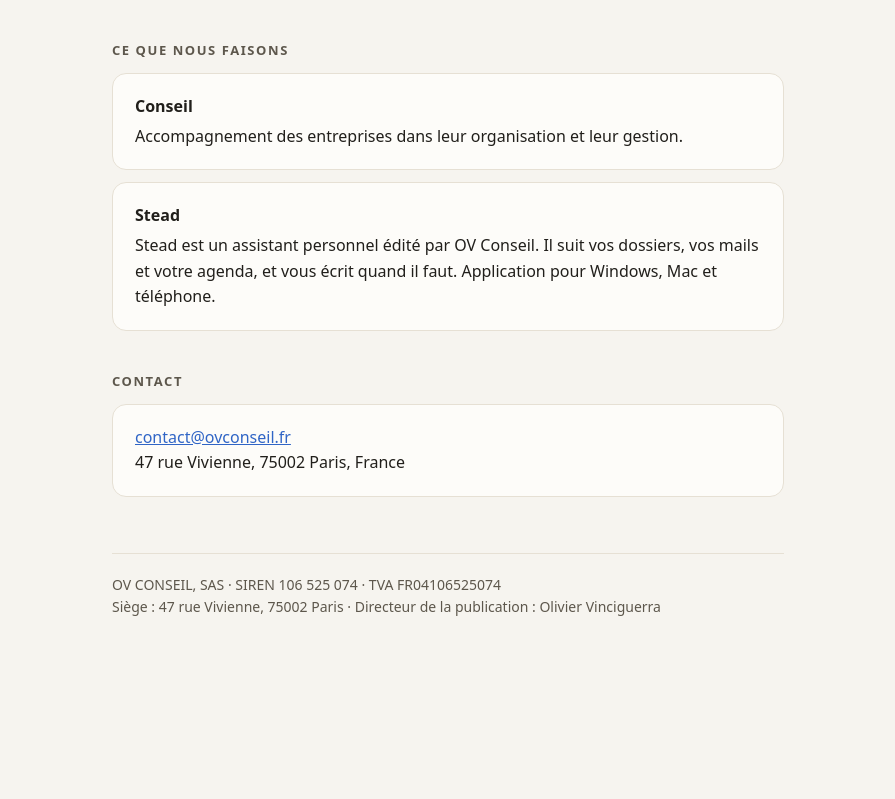
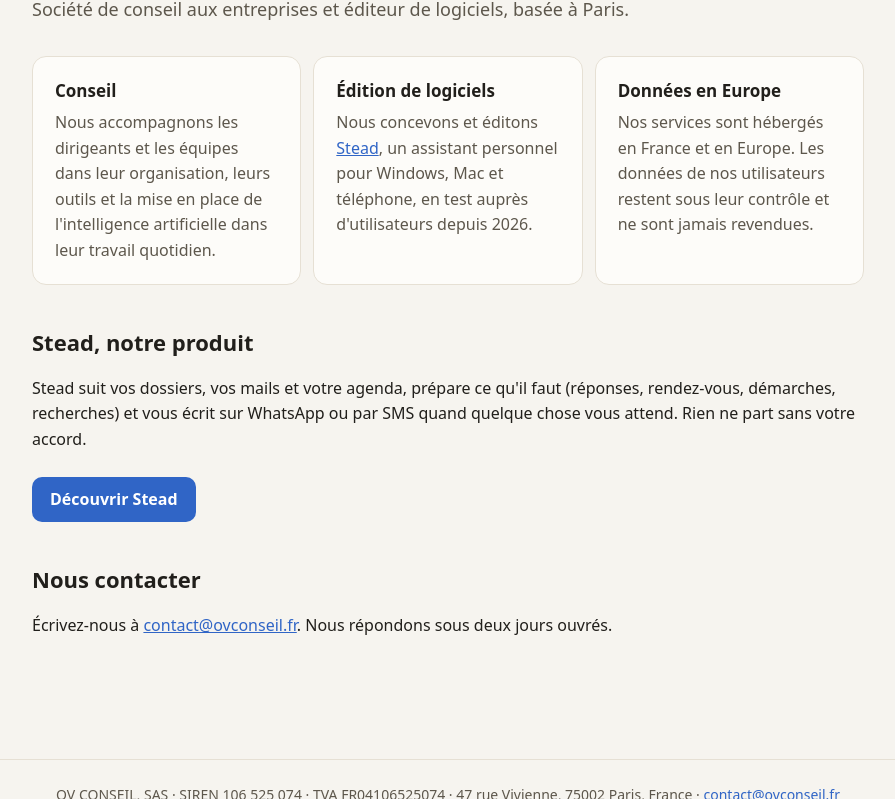
Before and after one commit to ovinciguerra/ovconseil-site, a plain HTML site: page index.html in a window 1280 px wide. Shown: the part 166-965 px from the top of the page, without its empty margins (192-1087 px from the left). Before the commit the page ends 833 px from the top, so only its background shows below. Drawn offline with Linux system fonts and the light colour scheme.

Commit message:
Add files via upload

```diff
--- a/index.html
+++ b/index.html
@@ -1,43 +1,32 @@
 <!DOCTYPE html>
-<html lang="fr">
-<head>
-<meta charset="utf-8">
-<meta name="viewport" content="width=device-width, initial-scale=1">
-<title>OV Conseil</title>
-<meta name="description" content="OV Conseil, SAS : conseil aux entreprises et édition de Stead, l'assistant personnel.">
-<style>
-  :root { --bg:#f6f4ef; --fg:#211f1b; --fg2:#5d574c; --line:#e6e0d4; --accent:#3065c6; }
-  * { box-sizing: border-box; }
-  body { margin:0; background:var(--bg); color:var(--fg); font:16px/1.6 system-ui,-apple-system,"Segoe UI",Roboto,sans-serif; }
-  main { max-width:720px; margin:0 auto; padding:72px 24px 48px; }
-  h1 { font-size:36px; font-weight:600; letter-spacing:-0.01em; margin:0 0 8px; }
-  .lead { color:var(--fg2); font-size:18px; margin:0 0 40px; }
-  h2 { font-size:13px; letter-spacing:.12em; text-transform:uppercase; color:var(--fg2); margin:40px 0 12px; }
-  .card { background:#fdfcf9; border:1px solid var(--line); border-radius:14px; padding:20px 22px; margin-bottom:12px; }
-  .card b { display:block; margin-bottom:4px; }
-  a { color:var(--accent); }
-  footer { border-top:1px solid var(--line); margin-top:56px; padding-top:20px; color:var(--fg2); font-size:14px; }
-</style>
-</head>
-<body>
+<html lang="fr"><head><meta charset="utf-8"><meta name="viewport" content="width=device-width, initial-scale=1">
+<title>OV Conseil · conseil et édition de logiciels</title><meta name="description" content="OV Conseil, SAS à Paris : conseil aux entreprises et édition de Stead, l'assistant personnel."><style>
+:root{--bg:#f6f4ef;--fg:#211f1b;--fg2:#5d574c;--line:#e6e0d4;--accent:#3065c6;--card:#fdfcf9}
+*{box-sizing:border-box}body{margin:0;background:var(--bg);color:var(--fg);font:16px/1.6 system-ui,-apple-system,"Segoe UI",Roboto,sans-serif}
+header{border-bottom:1px solid var(--line);background:var(--card)}
+.bar{max-width:880px;margin:0 auto;padding:16px 24px;display:flex;gap:24px;align-items:center;flex-wrap:wrap}
+.bar b{font-size:18px;margin-right:auto}.bar a{color:var(--fg2);text-decoration:none}.bar a:hover{color:var(--accent)}
+main{max-width:880px;margin:0 auto;padding:48px 24px}
+h1{font-size:36px;font-weight:600;letter-spacing:-.01em;margin:0 0 8px;line-height:1.2}h2{font-size:22px;margin:40px 0 12px}h3{font-size:17px;margin:0 0 6px}
+.lead{color:var(--fg2);font-size:18px;margin:0 0 32px}
+.grid{display:grid;grid-template-columns:repeat(auto-fit,minmax(240px,1fr));gap:12px}
+.card{background:var(--card);border:1px solid var(--line);border-radius:14px;padding:20px 22px}
+.card p{margin:0;color:var(--fg2)}a{color:var(--accent)}
+.btn{display:inline-block;background:var(--accent);color:#fff;text-decoration:none;padding:10px 18px;border-radius:10px;font-weight:600;margin-top:8px}
+footer{border-top:1px solid var(--line);margin-top:56px;padding:24px;color:var(--fg2);font-size:14px;text-align:center}
+</style></head><body>
+<header><div class="bar"><b>OV Conseil</b><a href="/">Accueil</a><a href="/stead.html">Stead</a><a href="/contact.html">Contact</a><a href="/mentions-legales.html">Mentions légales</a></div></header>
 <main>
-  <h1>OV Conseil</h1>
-  <p class="lead">Conseil aux entreprises et édition de logiciels.</p>
-
-  <h2>Ce que nous faisons</h2>
-  <div class="card"><b>Conseil</b>Accompagnement des entreprises dans leur organisation et leur gestion.</div>
-  <div class="card"><b>Stead</b>Stead est un assistant personnel édité par OV Conseil. Il suit vos dossiers, vos mails et votre agenda, et vous écrit quand il faut. Application pour Windows, Mac et téléphone.</div>
-
-  <h2>Contact</h2>
-  <div class="card">
-    <a href="mailto:contact@ovconseil.fr">contact@ovconseil.fr</a><br>
-    47 rue Vivienne, 75002 Paris, France
-  </div>
-
-  <footer>
-    OV CONSEIL, SAS · SIREN 106 525 074 · TVA FR04106525074<br>
-    Siège : 47 rue Vivienne, 75002 Paris · Directeur de la publication : Olivier Vinciguerra
-  </footer>
-</main>
-</body>
-</html>
+<h1>OV Conseil</h1>
+<p class="lead">Société de conseil aux entreprises et éditeur de logiciels, basée à Paris.</p>
+<div class="grid">
+<div class="card"><h3>Conseil</h3><p>Nous accompagnons les dirigeants et les équipes dans leur organisation, leurs outils et la mise en place de l'intelligence artificielle dans leur travail quotidien.</p></div>
+<div class="card"><h3>Édition de logiciels</h3><p>Nous concevons et éditons <a href="/stead.html">Stead</a>, un assistant personnel pour Windows, Mac et téléphone, en test auprès d'utilisateurs depuis 2026.</p></div>
+<div class="card"><h3>Données en Europe</h3><p>Nos services sont hébergés en France et en Europe. Les données de nos utilisateurs restent sous leur contrôle et ne sont jamais revendues.</p></div>
+</div>
+<h2>Stead, notre produit</h2>
+<p>Stead suit vos dossiers, vos mails et votre agenda, prépare ce qu'il faut (réponses, rendez-vous, démarches, recherches) et vous écrit sur WhatsApp ou par SMS quand quelque chose vous attend. Rien ne part sans votre accord.</p>
+<a class="btn" href="/stead.html">Découvrir Stead</a>
+<h2>Nous contacter</h2>
+<p>Écrivez-nous à <a href="mailto:contact@ovconseil.fr">contact@ovconseil.fr</a>. Nous répondons sous deux jours ouvrés.</p>
+</main><footer>OV CONSEIL, SAS · SIREN 106 525 074 · TVA FR04106525074 · 47 rue Vivienne, 75002 Paris, France · <a href="mailto:contact@ovconseil.fr">contact@ovconseil.fr</a><br><a href="/mentions-legales.html">Mentions légales</a> · <a href="/confidentialite.html">Confidentialité</a></footer></body></html>
```
Also changed, not shown: confidentialite.html (added, +27 -0 lines), contact.html (added, +26 -0 lines), mentions-legales.html (added, +27 -0 lines), stead.html (added, +33 -0 lines).
